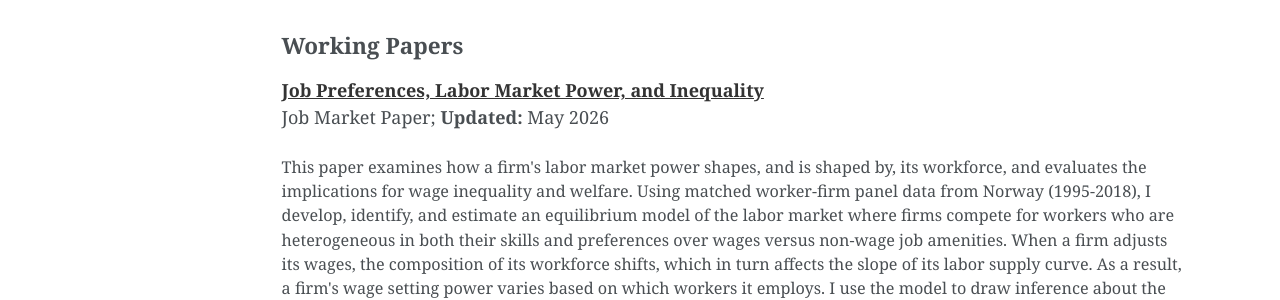
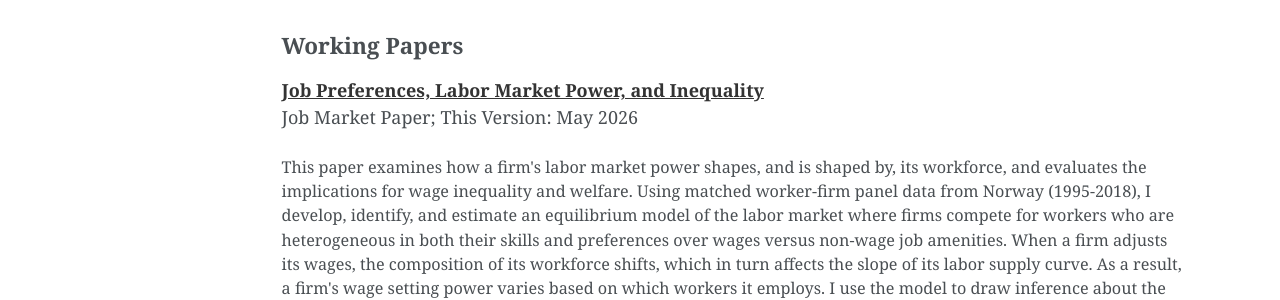
Before and after one commit to ovolpe/ovolpe.github.io, a Jekyll site: the page built from _pages/research.md, in a window 1280 px wide. Shown: the part 140-440 px from the top of the page. Built offline with Jekyll 4.4.1, drawn with Linux system fonts in a browser that asks for light colours.

Commit message:
Update research.md

```diff
--- a/_pages/research.md
+++ b/_pages/research.md
@@ -11,7 +11,7 @@ author_profile: false
 ## Working Papers
 
 [**Job Preferences, Labor Market Power, and Inequality**](/files/jmp.pdf) <br>
-Job Market Paper; **Updated:** May 2026<br>
+Job Market Paper; This Version: May 2026<br>
 
 <p style="font-size: 0.9em;">
 This paper examines how a firm's labor market power shapes, and is shaped by, its workforce, and evaluates the implications for wage inequality and welfare. Using matched worker-firm panel data from Norway (1995-2018), I develop, identify, and estimate an equilibrium model of the labor market where firms compete for workers who are heterogeneous in both their skills and preferences over wages versus non-wage job amenities. When a firm adjusts its wages, the composition of its workforce shifts, which in turn affects the slope of its labor supply curve. As a result, a firm's wage setting power varies based on which workers it employs. I use the model to draw inference about the incidence of wage markdowns and rents within and across firms, and the implications for wage inequality and sorting. Eliminating market power widens within-firm skill premia by 1.3% while compressing wage differences between firms by 16%, leading to a 4% reduction in total wage inequality and a 3.3 percentage-point (23% of the baseline) decline in the gender pay gap. Variation in wage setting power across firms also generates large allocative inefficiency, with welfare losses from labor market power estimated at 9.6% relative to the competitive benchmark.
```
